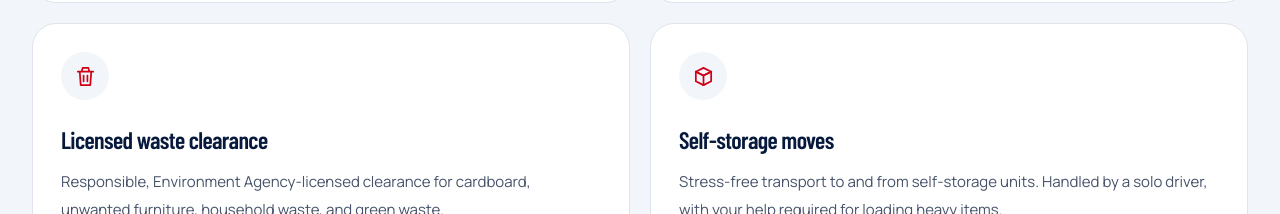
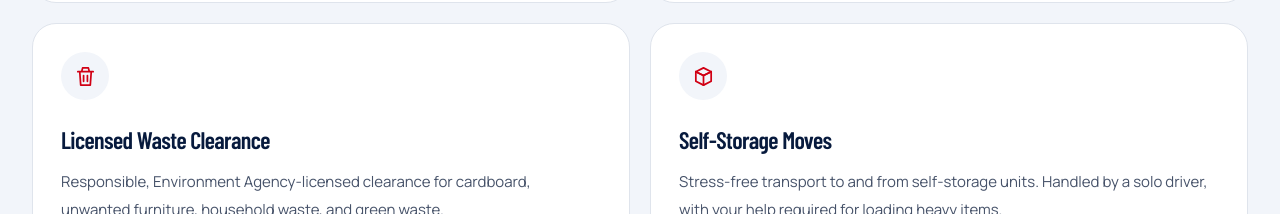
Before and after one commit to rittranzbristol-lgtm/rittranz-bristol, a React (Vite) app: page / in a window 1280 px wide. Shown: the part 1909-2123 px from the top of the page. Built offline with nearby package versions, Linux system fonts and the light colour scheme.

Commit message:
Update home.ts

```diff
--- a/src/data/home.ts
+++ b/src/data/home.ts
@@ -25,7 +25,7 @@ export const services = [
   {
     id: "waste-clearance",
     icon: "waste" as IconName,
-    title: "Licensed waste clearance",
+    title: "Licensed Waste Clearance",
     description: "Responsible, Environment Agency-licensed clearance for cardboard, unwanted furniture, household waste, and green waste.",
     price: "£80",
     priceExtra: "Micro loads start from £60",
@@ -36,7 +36,7 @@ export const services = [
   {
     id: "self-storage",
     icon: "box" as IconName,
-    title: "Self-storage moves",
+    title: "Self-Storage Moves",
     description: "Stress-free transport to and from self-storage units. Handled by a solo driver, with your help required for loading heavy items.",
     price: "£40",
     unit: "/ hour",
```
